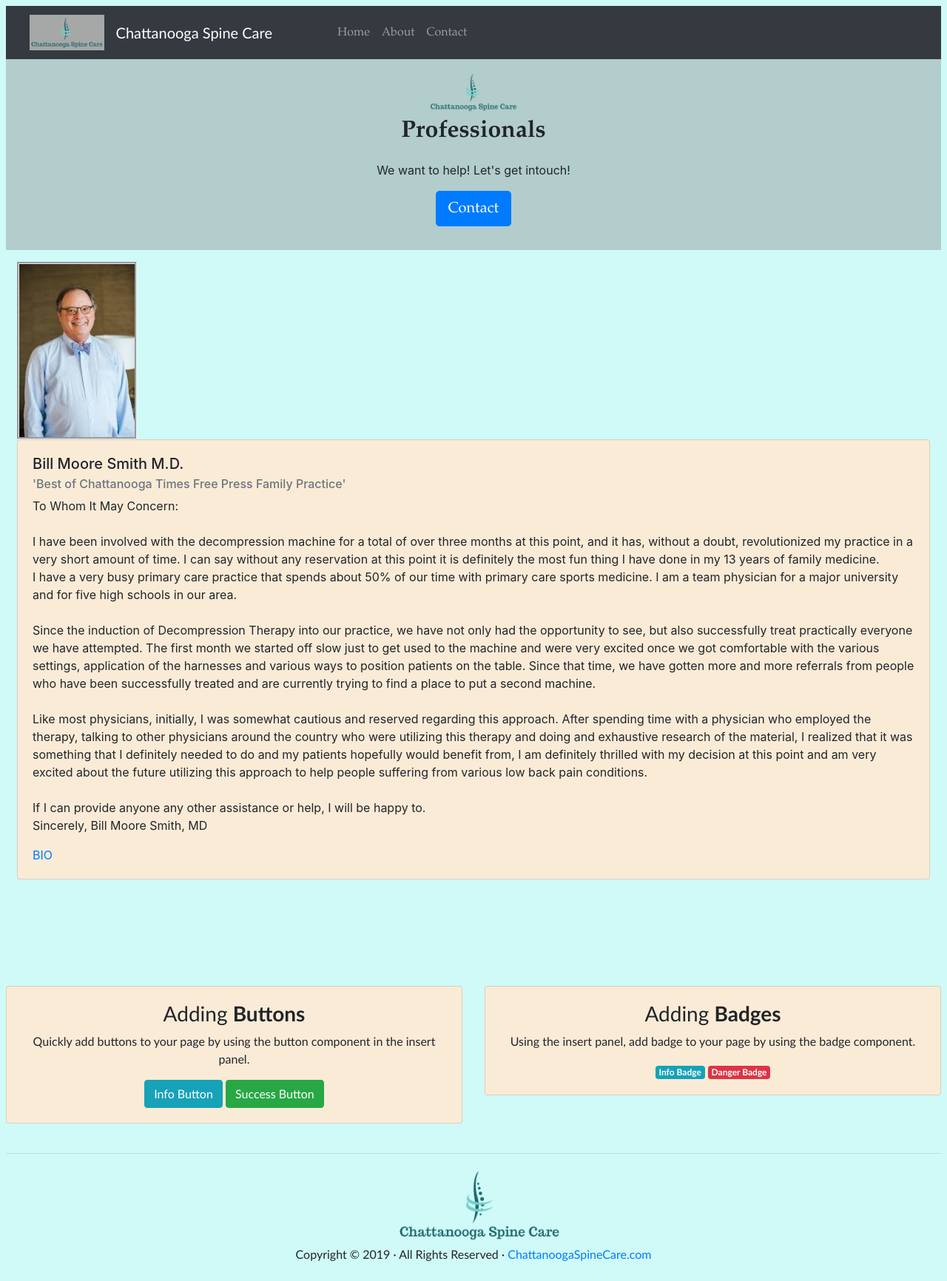
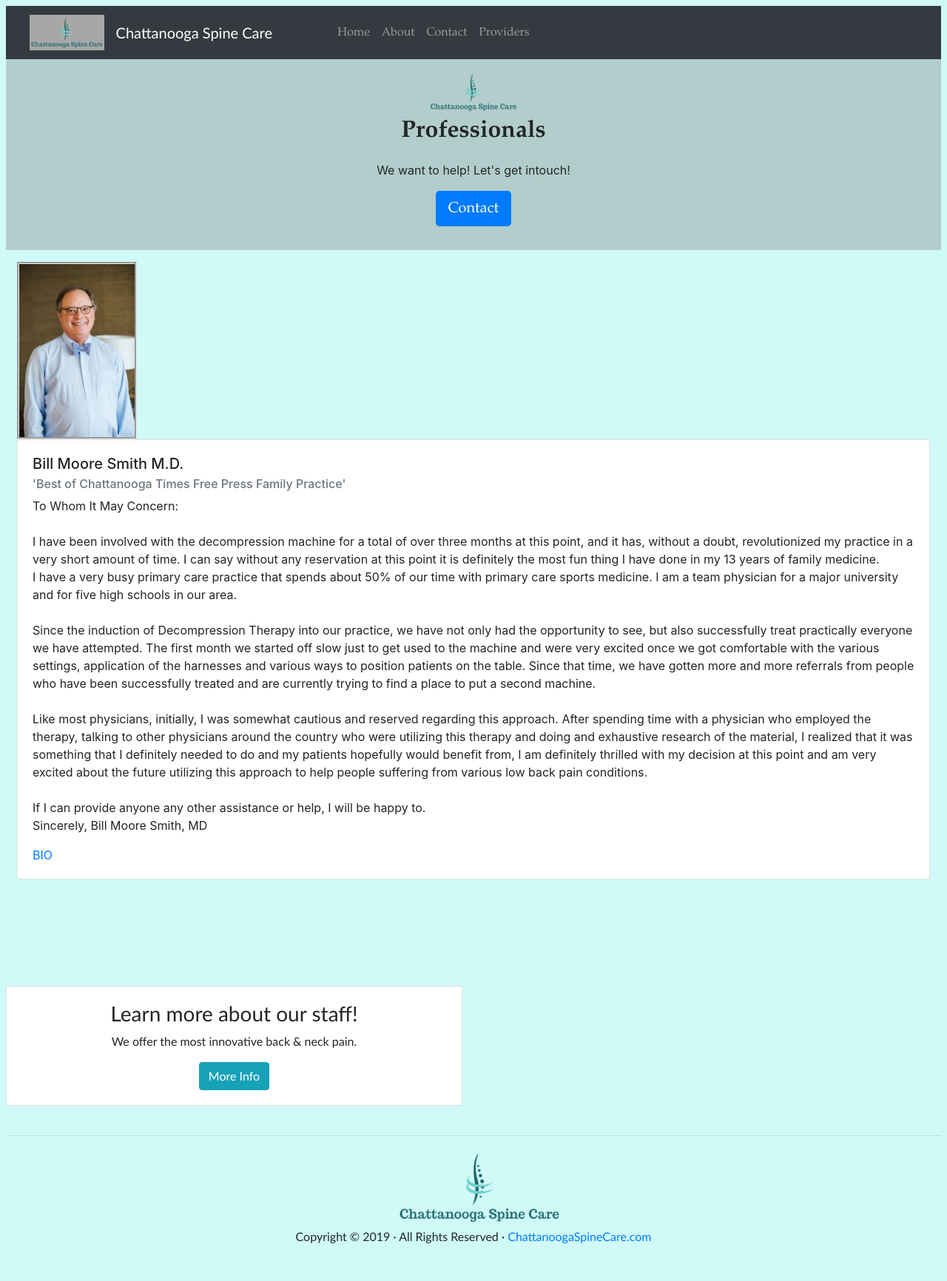
Before and after one commit to ramblekb/ChattanoogaSpineCare, a website: page professionals.html in a window 1280 px wide. Shown: the whole page at 74% size. After the commit the page ends 1708 px from the top, so only its background shows below. Drawn offline with Linux system fonts and the light colour scheme; files that its build step writes are made by us from their sources; files whose address does not match are found by name.

Commit message:
fith commit

```diff
--- a/professionals.html
+++ b/professionals.html
@@ -31,6 +31,9 @@
 			   <li class="nav-item">
                 <a class="nav-link" href="contact.html">Contact</a>
              </li>
+             <li class="nav-item">
+               <a class="nav-link" href="https://www.iddtherapy.com/find-an-idd-practitioner/">Providers</a>
+            </li>
 
 
        </div>
@@ -126,14 +129,14 @@
           <div class="col-md-6 text-center">
              <div class="card">
                 <div class="card-body">
-                   <h3>Adding <strong>Buttons</strong></h3>
-                   <p>Quickly add buttons to your page by using the button component in the insert panel. </p>
-                   <button type="button" class="btn btn-info btn-md">Info Button</button>
-                   <button type="button" class="btn btn-success btn-md">Success Button</button>
+                   <h3>Learn more about our staff!</h3>
+                   <p>We offer the most innovative back & neck pain.</p>
+                   <button type="button" class="btn btn-info btn-md">More Info</button>
+                   <!-- <button type="button" class="btn btn-success btn-md">Success Button</button> -->
                 </div>
              </div>
           </div>
-          <div class="text-center col-md-6">
+          <!-- <div class="text-center col-md-6">
              <div class="card">
                 <div class="card-body">
                    <h3>Adding <strong>Badges</strong></h3>
@@ -141,7 +144,7 @@
                    <span class="badge badge-info">Info Badge</span> <span class="badge badge-danger">Danger Badge</span>
                 </div>
              </div>
-          </div>
+          </div> -->
        </div>
        <br>
        <hr>
```
Also changed, not shown: about.html (+3 -0 lines), contact.html (+4 -1 lines), index.html (+4 -1 lines), bootstrap-4.4.1.css.
